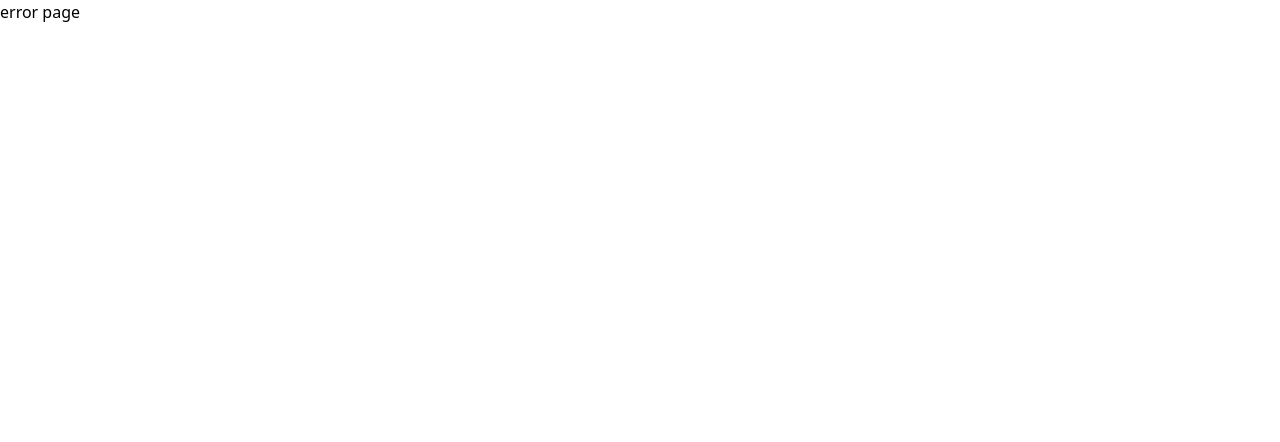
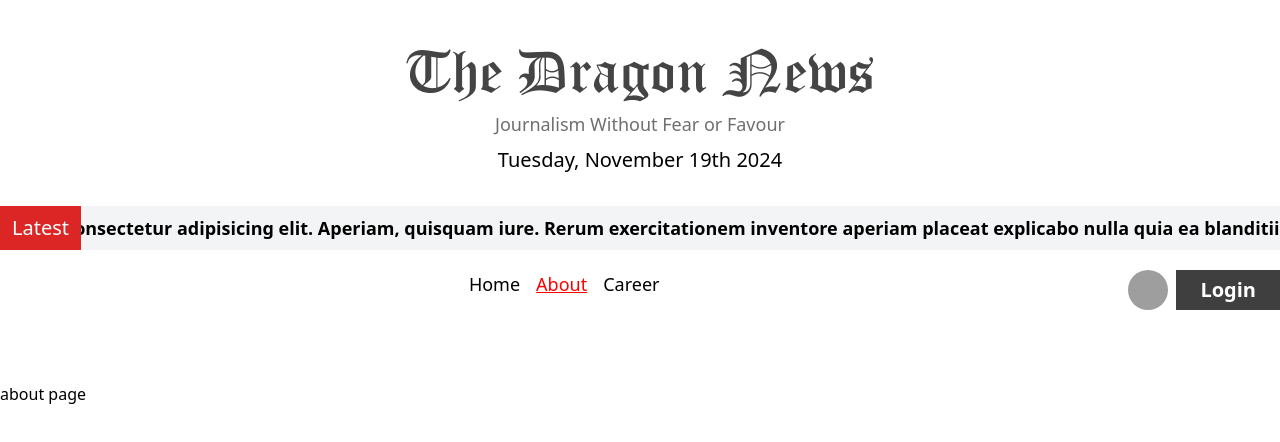
Before and after one commit to shahedul-alam/dragon-news, a React (Vite) app: page /about in a window 1280 px wide. Before the commit this address had no page. Shown: the top 442 px of the page. Built offline with nearby package versions, Linux system fonts and the light colour scheme; grey boxes are pictures that could not be loaded.

Commit message:
category btn added with custom routes

```diff
--- /dev/null
+++ b/src/components/HomeLeftAside.jsx
@@ -0,0 +1,37 @@
+import { useEffect, useState } from "react";
+import { useLoaderData, NavLink } from "react-router-dom";
+
+const CategoryBtns = ({ category }) => {
+  return (
+    <NavLink to={`/category/${category.category_id}`}>
+      <button className="w-full text-left text-xl font-medium text-[#9F9F9F] px-12 py-4 hover:text-[#403F3F] rounded-md">
+        {category.category_name}
+      </button>
+    </NavLink>
+  );
+};
+
+const HomeLeftAside = () => {
+  const [categoriesData, setCategoriesData] = useState([]);
+
+  useEffect(() => {
+    fetch("https://openapi.programming-hero.com/api/news/categories")
+      .then((res) => res.json())
+      .then((data) => setCategoriesData(data.data.news_category));
+  }, []);
+
+  return (
+    <aside className="border border-blue-600 col-span-3">
+      <h2 className="text-xl text-[#403F3F] font-semibold mb-5">
+        All Category
+      </h2>
+      <div className="flex flex-col category-btn-container">
+        {categoriesData.map((category) => (
+          <CategoryBtns key={category.category_id} category={category} />
+        ))}
+      </div>
+    </aside>
+  );
+};
+
+export default HomeLeftAside;
--- /dev/null
+++ b/src/components/HomeMain.jsx
@@ -0,0 +1,11 @@
+
+
+const HomeMain = () => {
+  return (
+    <div className="border border-black col-span-6">
+      <h2>Dragon News Home</h2>
+    </div>
+  );
+};
+
+export default HomeMain;
--- /dev/null
+++ b/src/components/HomeRightAside.jsx
@@ -0,0 +1,11 @@
+
+
+const HomeRightAside = () => {
+  return (
+    <div className="border border-green-600 col-span-3">
+      <h2>Login With</h2>
+    </div>
+  );
+};
+
+export default HomeRightAside;
--- a/src/components/Navbar.jsx
+++ b/src/components/Navbar.jsx
@@ -4,16 +4,34 @@ const Navbar = () => {
   return (
     <nav className="flex justify-between">
       <div className=""></div>
-      <div className="flex gap-3 text-lg">
-        <NavLink to='/'>Home</NavLink>
-        <NavLink to='/about'>About</NavLink>
-        <NavLink to='/career'>Career</NavLink>
+      <div className="flex gap-4 text-lg">
+        <NavLink to="/">
+          <span className="hover:text-red-600 hover:font-medium hover:underline">
+            Home
+          </span>
+        </NavLink>
+        <NavLink to="/about">
+          <span className="hover:text-red-600 hover:font-medium hover:underline">
+            About
+          </span>
+        </NavLink>
+        <NavLink to="/career">
+          <span className="hover:text-red-600 hover:font-medium hover:underline">
+            Career
+          </span>
+        </NavLink>
       </div>
       <div className="flex gap-2">
         <div>
-          <img src="https://plus.unsplash.com/premium_photo-1689977968861-9c91dbb16049?fm=jpg&q=60&w=3000&ixlib=rb-4.0.3&ixid=M3wxMjA3fDB8MHxzZWFyY2h8MXx8cHJvZmlsZSUyMHBpY3R1cmV8ZW58MHx8MHx8fDA%3D" alt="User's profile picture" className="size-10 object-cover rounded-full" />
+          <img
+            src="https://plus.unsplash.com/premium_photo-1689977968861-9c91dbb16049?fm=jpg&q=60&w=3000&ixlib=rb-4.0.3&ixid=M3wxMjA3fDB8MHxzZWFyY2h8MXx8cHJvZmlsZSUyMHBpY3R1cmV8ZW58MHx8MHx8fDA%3D"
+            alt="User's profile picture"
+            className="size-10 object-cover rounded-full"
+          />
         </div>
-        <button className="bg-[#403F3F] px-6 text-xl font-semibold text-white">Login</button>
+        <button className="bg-[#403F3F] px-6 text-xl font-semibold text-white">
+          Login
+        </button>
       </div>
     </nav>
   );
--- a/src/index.css
+++ b/src/index.css
@@ -9,3 +9,8 @@ a.active {
   font-weight: 500;
   text-decoration: underline;
 }
+
+.category-btn-container a.active > button {
+  background-color: #E7E7E7;
+  color: #403F3F;
+}
--- a/src/layouts/App.jsx
+++ b/src/layouts/App.jsx
@@ -1,11 +1,12 @@
-import HomeHeader from "../components/HomeHeader"
-
+import { Outlet } from "react-router-dom"
+import HomeHeader from "../pages/home/HomeHeader"
 
 function App() {
 
   return (
     <>
       <HomeHeader />
+      <Outlet />
     </>
   )
 }
--- a/src/components/HomeHeader.jsx
+++ b/src/pages/home/HomeHeader.jsx
@@ -1,6 +1,6 @@
-import HomeHeaderDetails from "./HomeHeaderDetails";
-import HomeHeaderMarquee from "./HomeHeaderMarquee";
-import Navbar from "./Navbar";
+import HomeHeaderDetails from "../../components/HomeHeaderDetails";
+import HomeHeaderMarquee from "../../components/HomeHeaderMarquee";
+import Navbar from "../../components/Navbar";
 
 const HomeHeader = () => {
   return (
--- /dev/null
+++ b/src/pages/home/Homepage.jsx
@@ -0,0 +1,16 @@
+import HomeLeftAside from "../../components/HomeLeftAside";
+import HomeMain from "../../components/HomeMain";
+import HomeRightAside from "../../components/HomeRightAside";
+
+
+const Homepage = () => {
+  return (
+    <main className="border border-red-600 container mx-auto grid grid-cols-12 gap-6">
+      <HomeLeftAside />
+      <HomeMain />
+      <HomeRightAside />
+    </main>
+  );
+};
+
+export default Homepage;
--- a/src/router/Router.jsx
+++ b/src/router/Router.jsx
@@ -1,5 +1,6 @@
-import { createBrowserRouter, RouterProvider } from "react-router-dom";
+import { createBrowserRouter, Navigate, RouterProvider } from "react-router-dom";
 import App from "../layouts/App";
+import Homepage from "../pages/home/Homepage";
 
 
 const Router = () => {
@@ -8,7 +9,21 @@ const Router = () => {
     {
       path: '/',
       element: <App />,
-      errorElement: <h1>error page</h1>
+      errorElement: <h1>error page</h1>,
+      children: [
+        {
+          path: '',
+          element: <Navigate to='category/01' />,
+        },
+        {
+          path: 'category/:id',
+          element: <Homepage />,
+        },
+        {
+          path: '/about',
+          element: <h1>about page</h1>
+        }
+      ]
     }
   ]);
 
```
Also changed, not shown: src/components/HomeHeaderDetails.jsx (line endings or trailing spaces).
